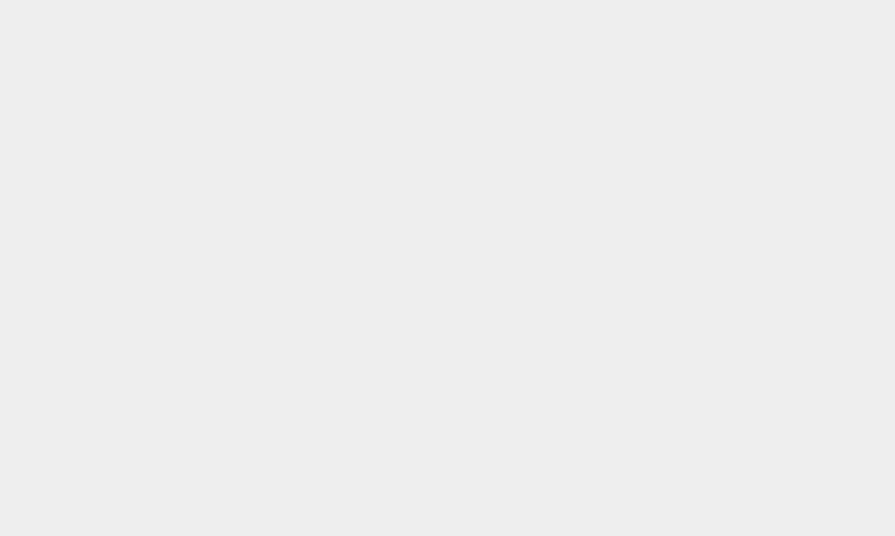
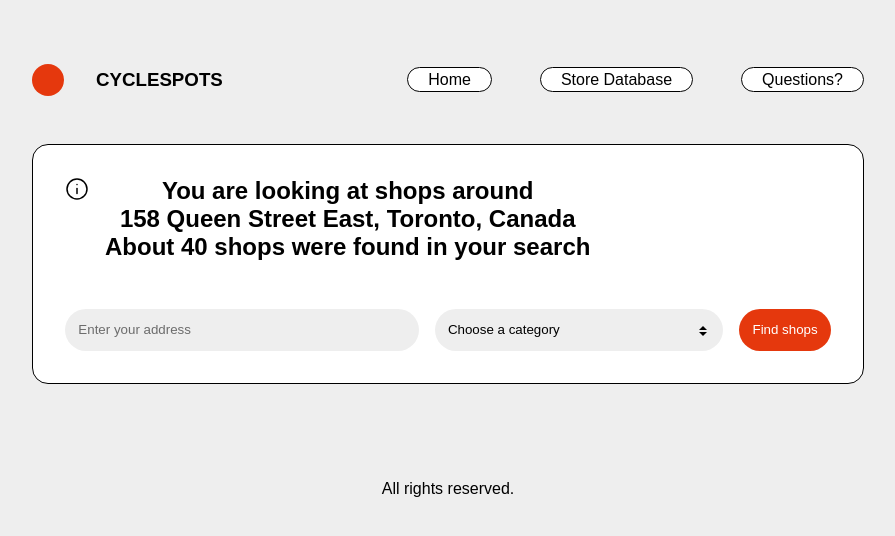
Before and after one commit to aubreymae/cyclespots, a React (Vite) app in the folder cyclespots/: page /listings in a window 1280 px wide. Before the commit this address had no page. Shown: the top 536 px of the page, without its empty margins (192-1087 px from the left). Built offline with nearby package versions, Linux system fonts and the light colour scheme; some icons are missing; a web font is replaced by a local one.

Commit message:
Updated nav links and search listing component styles

```diff
--- a/cyclespots/src/App.jsx
+++ b/cyclespots/src/App.jsx
@@ -14,8 +14,8 @@ function App() {
     <>
       <Routes>
         <Route element={<MainLayout />}>
-          <Route index element={<Landing />} />
-          <Route path="search" element={<Listings />} />
+          <Route path="/" element={<Landing />} />
+          <Route path="/listings" element={<Listings />} />
         </Route>
       </Routes>
     </>
--- a/cyclespots/src/components/Header/Header.css
+++ b/cyclespots/src/components/Header/Header.css
@@ -34,6 +34,7 @@
   text-decoration: none;
   color: #000;
   background: #fff;
+  white-space: nowrap;
 }
 
 #nav__icons {
--- a/cyclespots/src/components/SearchListing/SearchListing.css
+++ b/cyclespots/src/components/SearchListing/SearchListing.css
@@ -0,0 +1,11 @@
+#search-listing-section {
+  display: flex;
+  flex-direction: column;
+  gap: var(--global-gap-lg);
+}
+
+.listing-wrapper {
+  display: flex;
+  flex-direction: row;
+  gap: var(--global-gap-sm);
+}
--- a/cyclespots/src/components/SearchListing/SearchListing.jsx
+++ b/cyclespots/src/components/SearchListing/SearchListing.jsx
@@ -37,9 +37,9 @@ export default function SearchListing() {
             ></path>
           </svg>
           <div className="listing-body">
-            <p>You are looking at shops around</p>
-            <p>158 Queen Street East, Toronto, Canada</p>
-            <p>About 40 shops were found in your search</p>
+            <h2>You are looking at shops around</h2>
+            <h2>158 Queen Street East, Toronto, Canada</h2>
+            <h2>About 40 shops were found in your search</h2>
           </div>
         </div>
         <form action="" id="hero-form" className="form-container">
--- a/cyclespots/src/pages/Listings/index.jsx
+++ b/cyclespots/src/pages/Listings/index.jsx
@@ -1,7 +1,9 @@
+import SearchListing from "../../components/SearchListing/SearchListing";
+
 function Listings() {
   return (
     <>
-      <p>Listings</p>
+      <SearchListing />
     </>
   );
 }
```
